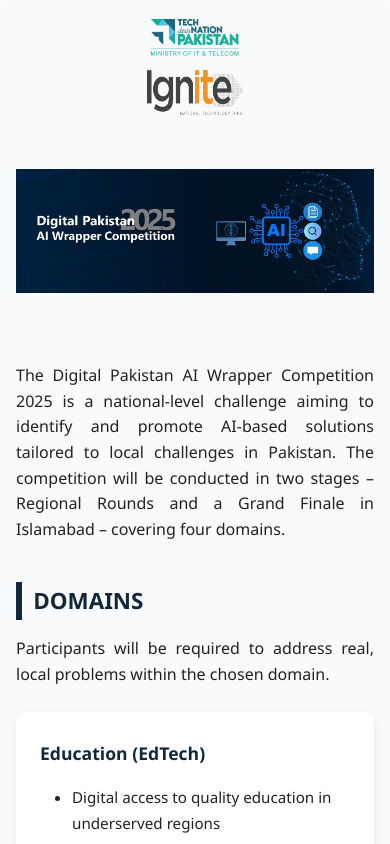
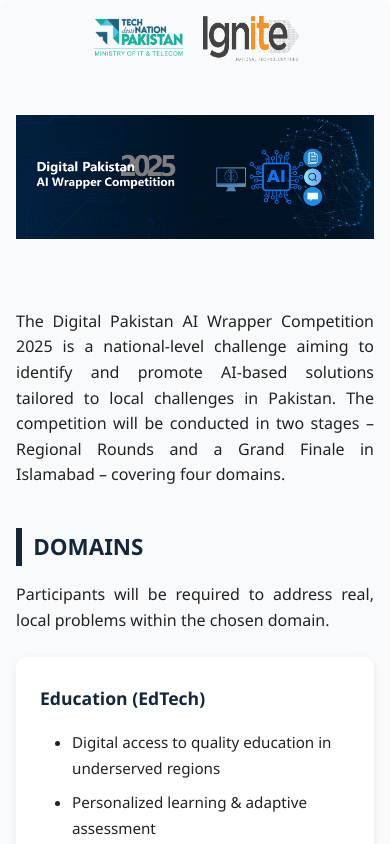
Before and after one commit to ignitentf-collab/ignitecodepk, a React (Create React App) app: page /aiwrapper in a window 390 px wide. Shown: the top 844 px of the page. Built offline with nearby package versions, Linux system fonts and the light colour scheme.

Commit message:
update: responsive padding fix in AIWrapper page

```diff
--- a/src/pages/AIWrapper.css
+++ b/src/pages/AIWrapper.css
@@ -154,9 +154,9 @@
 /* 🔹 Mobile Devices (0 – 480px) */
 @media (max-width: 480px) {
     .ai-logos {
-        flex-direction: column;
-        align-items: center;
-        gap: 0.6rem;
+        flex-direction: row;
+        justify-content: center;
+        gap: 1rem;
     }
 
     .top-logo {
@@ -282,6 +282,9 @@
 
 /* ✅ Medium Devices (769px – 1024px) */
 @media (min-width: 769px) and (max-width: 1024px) {
+    .ai-logos{
+        justify-content: center;
+    }
     .top-logo {
         width: 9rem;
         height: 4rem;
```
